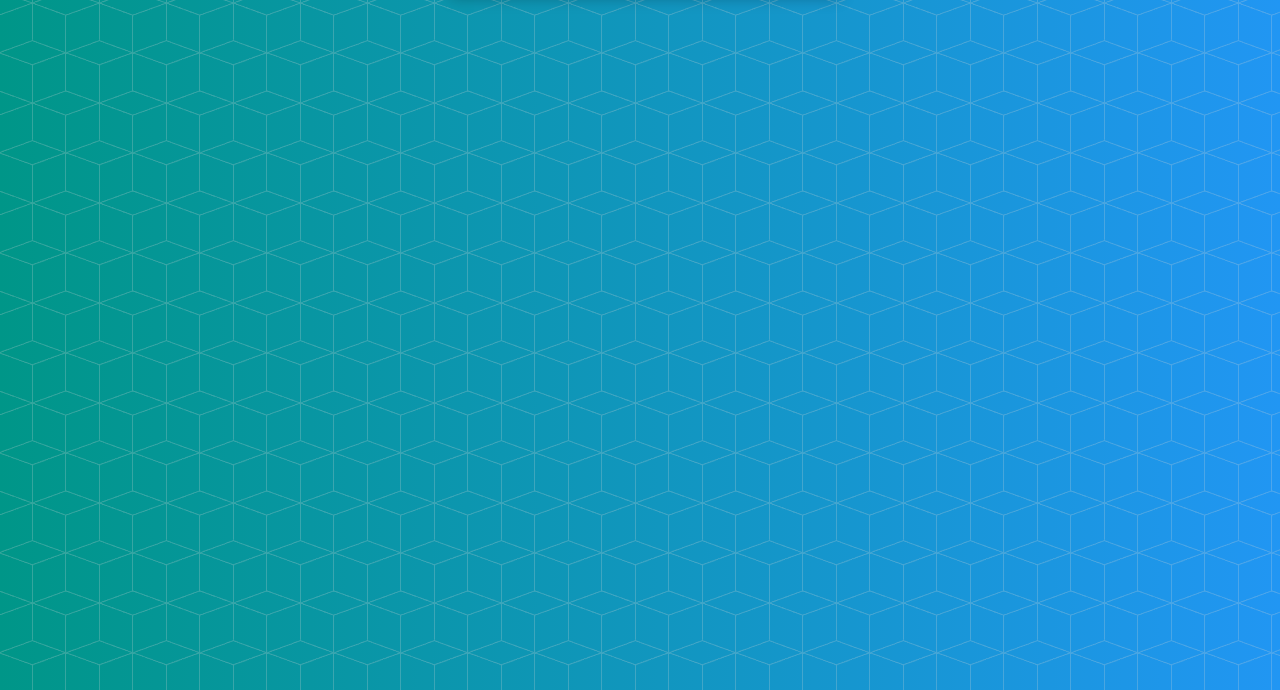
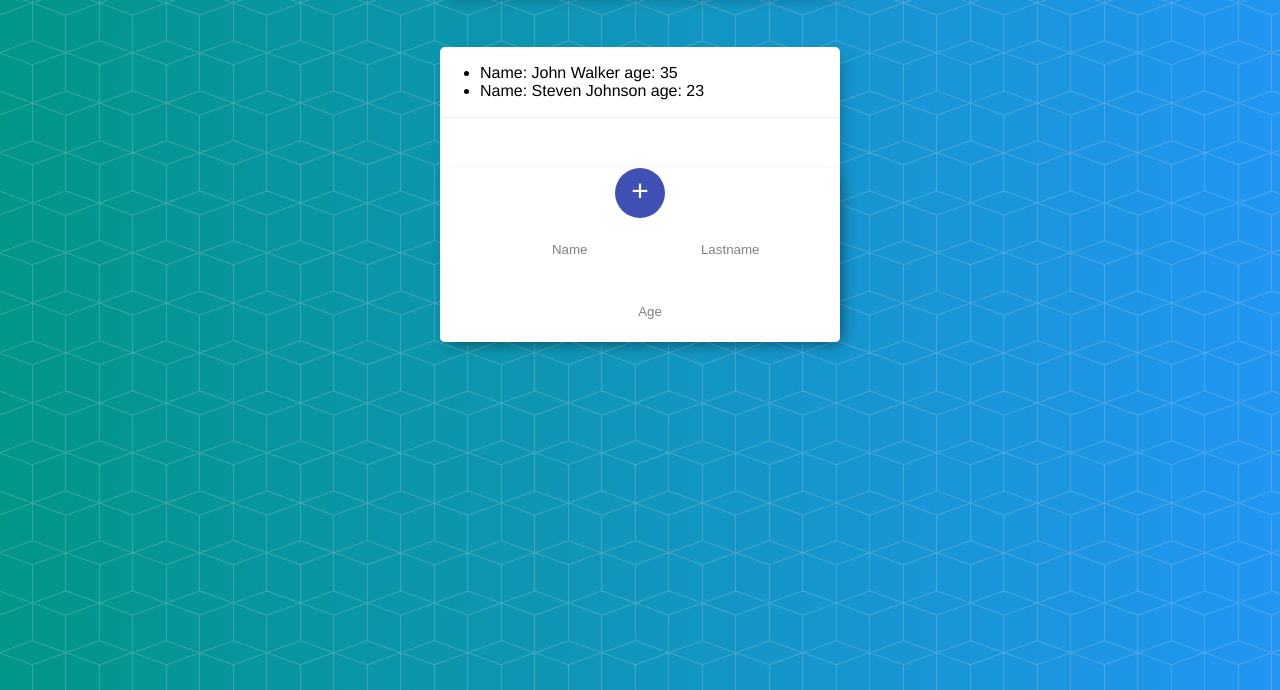
Before and after one commit to EsteMaeLeo/js_basic_listperson, a plain HTML site: page index.html in a window 1280 px wide. Shown: the part 110-800 px from the top of the page. Drawn offline with Linux system fonts and the light colour scheme.

Commit message:
completed development of the app

```diff
--- a/index.html
+++ b/index.html
@@ -7,10 +7,24 @@
     <title>Tool for people list</title>
     <link href="css/syle.css" rel="stylesheet" />
   </head>
-  <body>
+  <body onload="showPeople()">
     <div class="contenedor" id="cabecero">
       <h1>People List</h1>
     </div>
+    <div class="contenedor" >
+        <div class="elemento">
+            <ul id="personas"></ul>
+      </div>
+      <div class="contenedor">
+        <div style="text-align: center;">
+            <button style="cursor: pointer" onclick="addPerson()">+</button>
+        </div>
+        <form id="forma">
+            <input type="text" id="nombre" placeholder="Name"/>
+            <input type="text" id="apellido" placeholder="Lastname"/>
+            <input type="text" id="edad" placeholder="Age"/>
+        </form>
+      </div>
     <script src="js/person.js"></script>
     <script src="js/app.js"></script>
   </body>
--- a/js/app.js
+++ b/js/app.js
@@ -0,0 +1,26 @@
+const people = [
+  new Person("John", "Walker", 35),
+  new Person("Steven", "Johnson", 23),
+];
+
+function showPeople() {
+  let texto = "";
+  for (let person of people) {
+    texto += `<li>Name: ${person.name} ${person.lastname} age: ${person.age}`;
+  }
+  document.getElementById("personas").innerHTML = texto;
+}
+
+function addPerson() {
+  //another away to get the form
+  const forma = document.forms["forma"];
+  const nombre = forma["nombre"];
+  const apellido = forma["apellido"];
+  const edad = forma["edad"];
+  if (nombre.value != " " && apellido.value != " " && edad.value) {
+    const persona = new Person(nombre.value, apellido.value, edad.value);
+    people.push(persona);
+    console.log(persona);
+    showPeople();
+  }
+}
--- a/js/person.js
+++ b/js/person.js
@@ -0,0 +1,25 @@
+class Person {
+  constructor(name, lastname, age) {
+    this._name = name;
+    this._lastname = lastname;
+    this._age = age;
+  }
+  get name() {
+    return this._name;
+  }
+  set name(name) {
+    this._name = name;
+  }
+  get lastname() {
+    return this._lastname;
+  }
+  set lastname(lastname) {
+    this._lastname = lastname;
+  }
+  get age() {
+    return this._age;
+  }
+  set age(age) {
+    this._age = age;
+  }
+}
```
